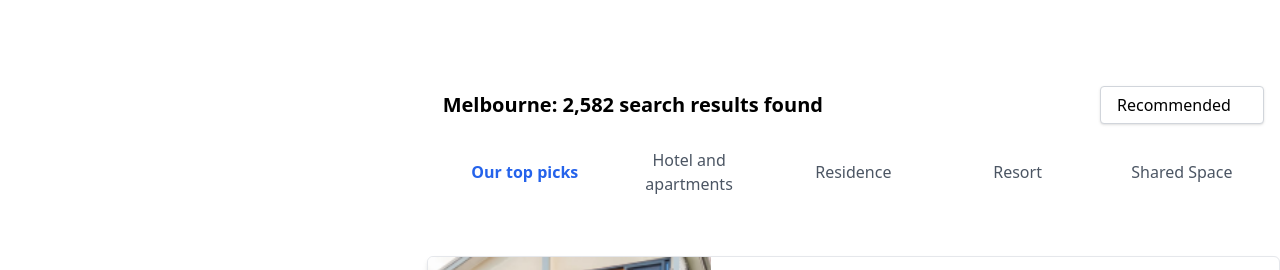
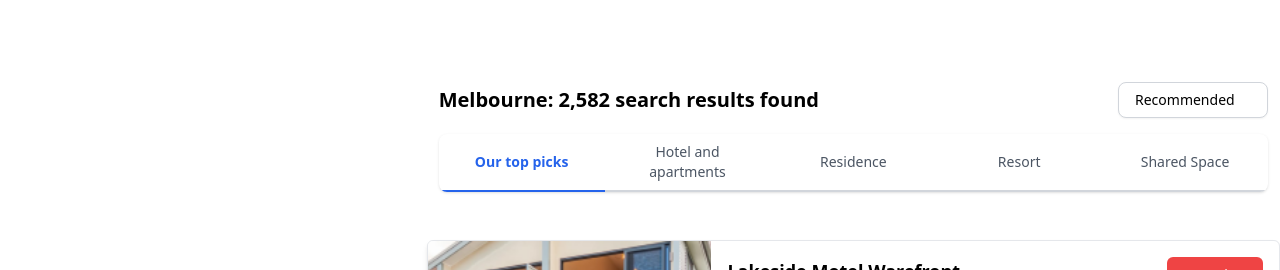
Before and after one commit to mhesen2024/Traveler-and-Booking-, a React (Vite) app: page /discover in a window 1280 px wide. Shown: the part 210-480 px from the top of the page. Built offline with nearby package versions, Linux system fonts and the light colour scheme; some icons are missing.

Commit message:
Update FilterTab.jsx

```diff
--- a/src/components/organisem/FilterTab.jsx
+++ b/src/components/organisem/FilterTab.jsx
@@ -2,11 +2,15 @@ import React from 'react';
 
 const FilterTabs = ({ tabs, activeTab, onTabClick }) => {
   return (
-    <div className="flex bg-white rounded-md overflow-hidden w-full max-w-4xl  mt-4 ">
+    <div className="flex bg-white rounded-lg overflow-hidden w-full max-w-4xl mt-4 shadow">
       {tabs.map((tab, index) => (
         <button
           key={index}
-          className={`flex-1 py-2 px-4 ${activeTab === index ? 'text-blue-600 font-bold' : 'text-gray-600'} text-center`}
+          className={`flex-1 py-2 px-4 text-sm ${
+            activeTab === index
+              ? 'text-blue-600 font-bold border-b-2 border-blue-600'
+              : 'text-gray-600 border-b-2 border-gray-300'
+          } text-center hover:bg-gray-100`}
           onClick={() => onTabClick(index)}
         >
           {tab}
@@ -20,7 +24,7 @@ const SortByDropdown = ({ options, selectedOption, onOptionSelect }) => {
   return (
     <div className="relative">
       <select
-        className="block appearance-none w-full bg-white border border-gray-300 hover:border-gray-500 px-4 py-2 pr-8 rounded shadow leading-tight focus:outline-none focus:shadow-outline"
+        className="block appearance-none w-full bg-white border border-gray-300 hover:border-gray-500 px-4 py-2 pr-8 rounded-lg shadow-sm leading-tight focus:outline-none focus:shadow-outline text-sm"
         value={selectedOption}
         onChange={(e) => onOptionSelect(e.target.value)}
       >
@@ -42,7 +46,7 @@ const SearchResults = () => {
   const sortOptions = ['Recommended', 'Price', 'Rating'];
 
   return (
-    <div className="p-4 max-w-4xl mx-auto">
+    <div className="p-3 max-w-4xl mx-auto">
       <div className="flex flex-col sm:flex-row justify-between items-center mb-4">
         <div className="text-xl font-bold text-start sm:text-left mb-4 sm:mb-0">
           Melbourne: 2,582 search results found
```
